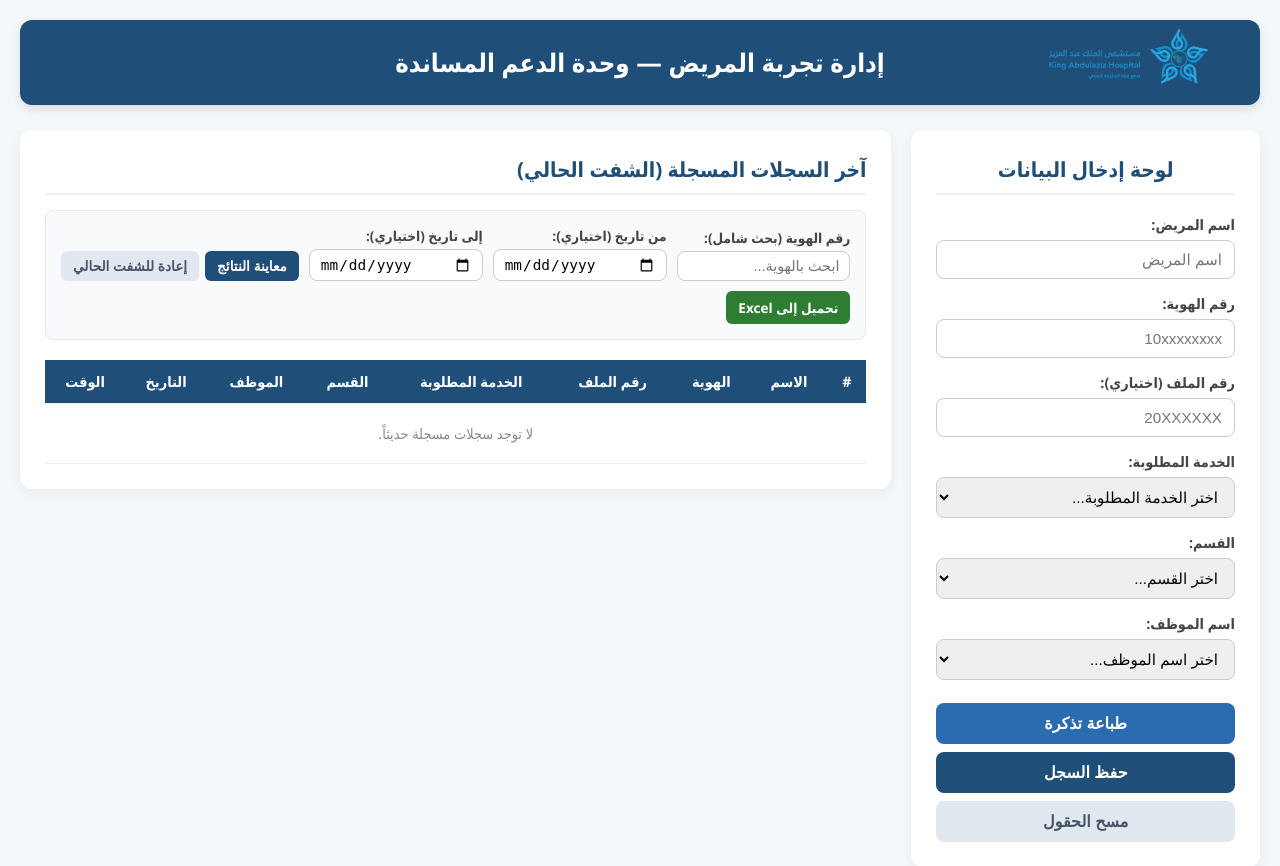
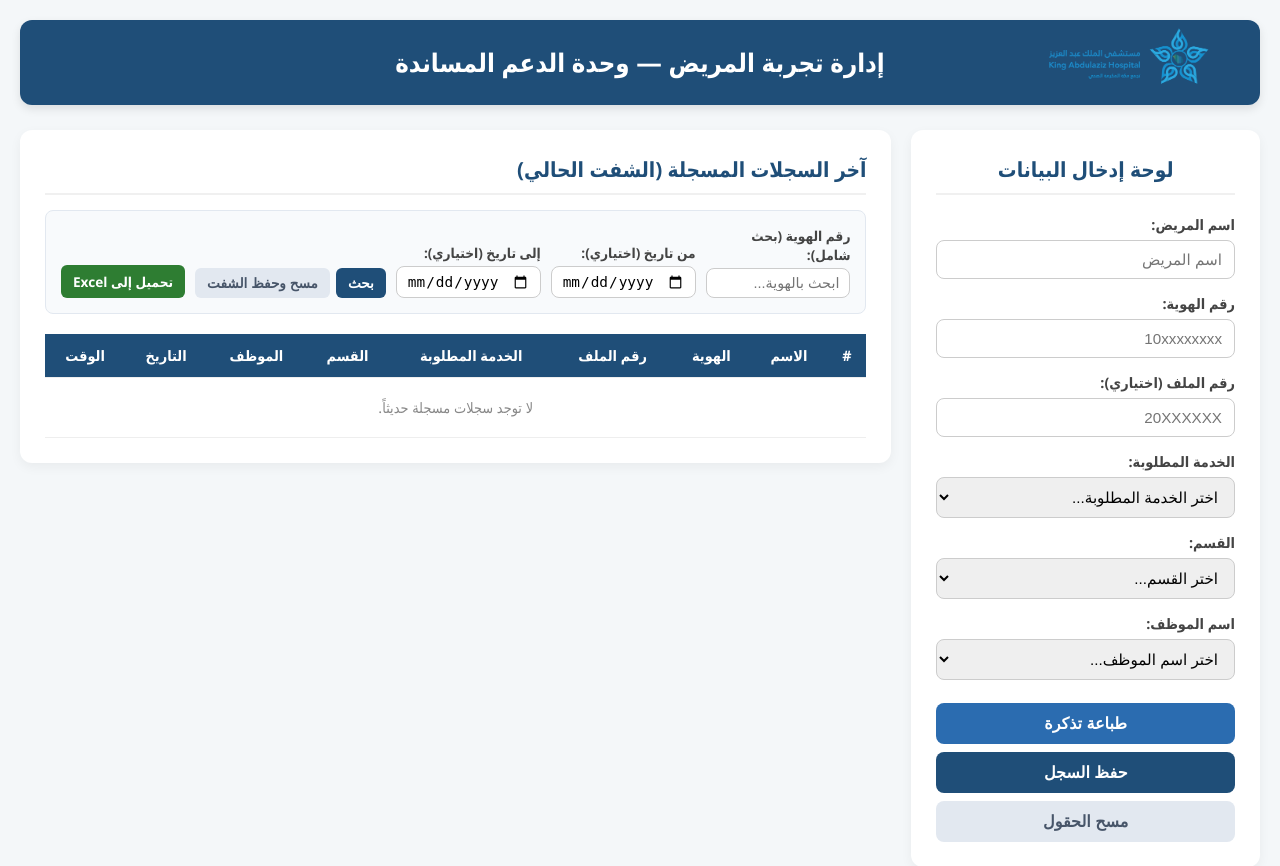
Before and after one commit to faialrajhi/hospital-system, a Flask app: page / in a window 1280 px wide. Shown: the top 866 px of the page. Run offline with Flask 3, Linux system fonts and the light colour scheme.

Commit message:
Update index.html

```diff
--- a/templates/index.html
+++ b/templates/index.html
@@ -313,6 +313,7 @@
                         </select>
                     </div>
 
+                    <!-- الحقول المخفية للتاريخ والوقت التلقائي -->
                     <input type="hidden" id="record_date" name="record_date">
                     <input type="hidden" id="record_time" name="record_time">
 
@@ -342,8 +343,8 @@
                             <input type="date" id="filter_end" class="form-control" style="padding: 6px 10px; font-size: 0.9rem;">
                         </div>
                         <div style="display: flex; gap: 6px; margin-top: 0;">
-                            <button type="button" class="btn" style="background-color: #1F4E78; color: white; padding: 7px 12px; font-size: 0.85rem; width: auto; border-radius: 6px; cursor: pointer; margin-top: 0;" onclick="applyFilters()">معاينة النتائج</button>
-                            <button type="button" class="btn" style="background-color: #e2e8f0; color: #475569; padding: 7px 12px; font-size: 0.85rem; width: auto; border-radius: 6px; cursor: pointer; margin-top: 0;" onclick="clearFilters()">إعادة للشفت الحالي</button>
+                            <button type="button" class="btn" style="background-color: #1F4E78; color: white; padding: 7px 12px; font-size: 0.85rem; width: auto; border-radius: 6px; cursor: pointer; margin-top: 0;" onclick="applyFilters()">بحث</button>
+                            <button type="button" class="btn" style="background-color: #e2e8f0; color: #475569; padding: 7px 12px; font-size: 0.85rem; width: auto; border-radius: 6px; cursor: pointer; margin-top: 0;" onclick="clearFilters()">مسح وحفظ الشفت</button>
                         </div>
                         <div>
                             <a href="{{ url_for('export_excel') }}" class="btn-success" style="padding: 7px 12px; font-size: 0.85rem; border-radius: 6px; margin-top: 0; display: inline-block;">تحميل إلى Excel</a>
@@ -428,7 +429,7 @@
             }
         });
 
-        // تطبيق فلتر الشفت الحالي تلقائياً عند فتح الصفحة
+        // فلترة الشفت الحالي تلقائياً عند فتح الصفحة
         filterCurrentShiftByDefault();
     });
 
@@ -451,7 +452,7 @@
             const cols = row.querySelectorAll("td");
             if (cols.length >= 9) {
                 const dateText = cols[7].innerText.trim();
-                const timeText = cols[8].innerText.trim(); // بصيغة HH:MM
+                const timeText = cols[8].innerText.trim();
 
                 if (dateText === todayStr && timeText) {
                     const hour = parseInt(timeText.split(':')[0]);
@@ -513,7 +514,7 @@
         }
     });
 
-    // دالة البحث الشامل (بالهوية أو التواريخ القديمة لأشهر مضت)
+    // دالة البحث الشامل (بالهوية أو التواريخ)
     function applyFilters() {
         const idFilter = document.getElementById('filter_id').value.trim().toLowerCase();
         const startFilter = document.getElementById('filter_start').value;
@@ -551,7 +552,7 @@
         });
     }
 
-    // زر العودة للشفت الحالي ومسح خانات البحث
+    // زر مسح حقول البحث وإعادة عرض الشفت الحالي
     function clearFilters() {
         document.getElementById('filter_id').value = '';
         document.getElementById('filter_start').value = '';
@@ -559,6 +560,7 @@
         filterCurrentShiftByDefault();
     }
 
+    // ضبط التاريخ والوقت تلقائياً للنظام
     function setLiveDateTime() {
         const now = new Date();
         const year = now.getFullYear();
@@ -594,4 +596,4 @@
 
         document.getElementById('t-patient').innerText = patientName;
         document.getElementById('t-req-service').innerText = reqServiceName !== 'اختر الخدمة المطلوبة...' ? reqServiceName : '-';
-        document.getElementById('t-service').innerText = serviceName !== 'اختر القسم...' ? serviceName : '-
+        document.getElementById('t-service')
```
